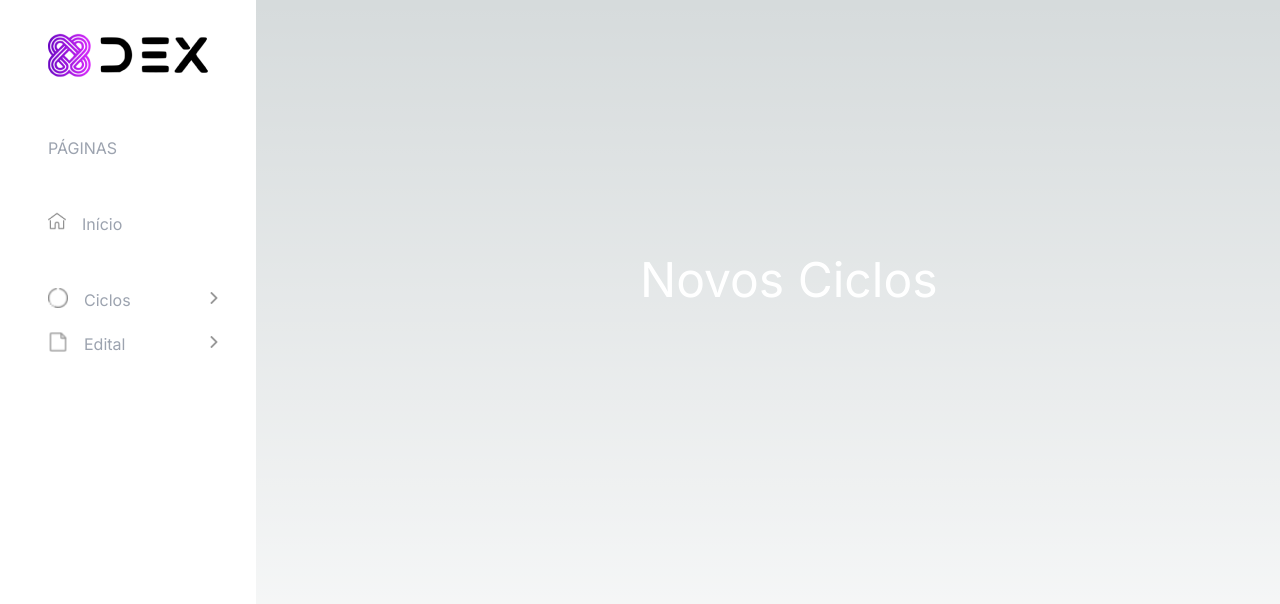
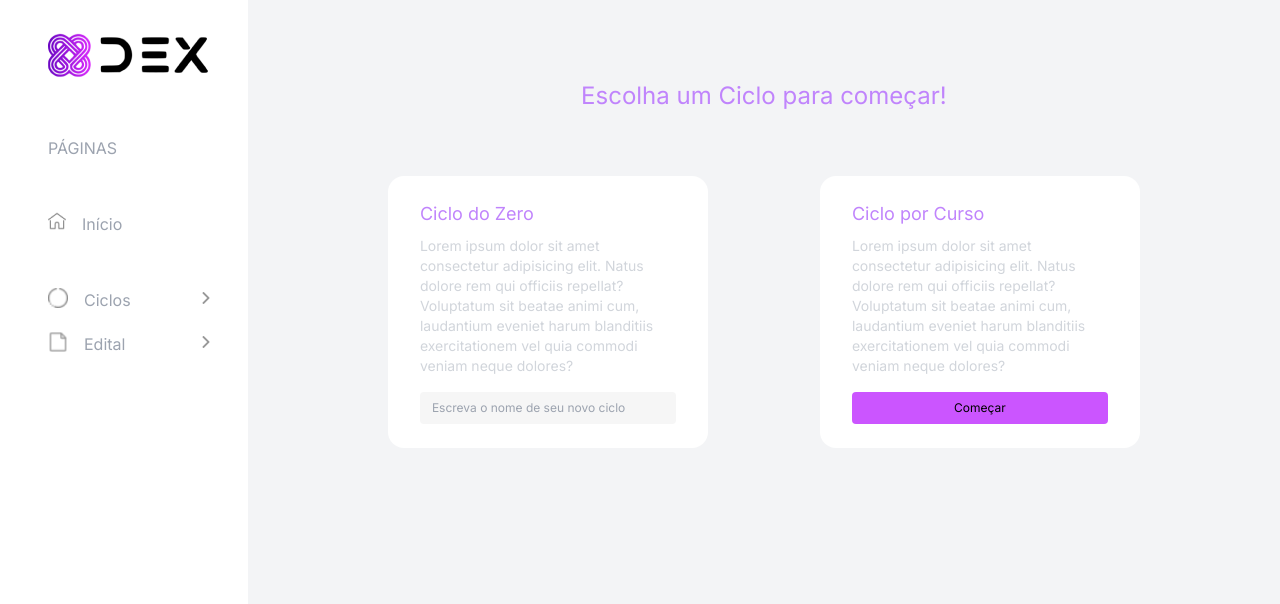
Before and after one commit to joaovmeneses/react-planner-web, a Next.js app: page /site/novos-ciclos in a window 1280 px wide. Shown: the top 604 px of the page. Built offline with nearby package versions, Linux system fonts and the light colour scheme.

Commit message:
Cria a página novos ciclos, sem suas funcionalidades

```diff
--- a/src/app/site/layout.tsx
+++ b/src/app/site/layout.tsx
@@ -4,11 +4,11 @@ export default function Layout({children}:{children: React.ReactNode;}){
     return(
         <div className="h-screen">
 
-            <div className="flex h-full">
+            <div className="flex h-full w-screen">
                 <Content/>
-                <div className="flex flex-col ">
+                <div className="flex flex-col w-10/12">
                     {/* Colocoar aqui o Header */}
-                    <div className="mt-64 ml-64 flex justify-center items-center w-full">{children}</div>
+                    <div className="h-full bg-gray-100">{children}</div>
                 </div>
             </div>
         </div>
--- a/src/app/site/novos-ciclos/page.tsx
+++ b/src/app/site/novos-ciclos/page.tsx
@@ -1,8 +1,50 @@
+"use client";
 
+import Button from "@/components/menu/Button";
+import Card from "@/components/new cicle/Card";
+import { ChangeEvent, useState } from "react";
 
+export default function NovosCiclos() {
+  const [inputValue, setInputValue] = useState("");
 
-export default function NovosCiclos(){
-    return(
-        <div className="text-5xl text-white">Novos Ciclos</div>
-    )
+  const handlerInputChange = (event: ChangeEvent<HTMLInputElement>) => {
+    setInputValue(event.target.value);
+  };
+
+  const handlerKeyDown = (event: React.KeyboardEvent<HTMLInputElement>) => {
+    if(event.key === ' ' && !inputValue.trim()){
+        event.preventDefault();
+    }
+  }
+
+  return (
+    <section className="flex flex-col text-5x mt-20 gap-16">
+      <h2 className="text-center text-purple-400 text-2xl">
+        Escolha um Ciclo para começar!
+      </h2>
+      <div className="flex justify-center gap-28">
+        <Card
+          title="Ciclo do Zero"
+          text="Lorem ipsum dolor sit amet consectetur adipisicing elit. Natus dolore rem qui officiis repellat? Voluptatum sit beatae animi cum, laudantium eveniet harum blanditiis exercitationem vel quia commodi veniam neque dolores?"
+        >
+          <input
+            className="bg-[#F6F6F6] text-xs rounded w-full text-gray-500 py-2 px-3"
+            type="text"
+            placeholder="Escreva o nome de seu novo ciclo"
+            onKeyDown={handlerKeyDown}
+            onChange={handlerInputChange}
+          />
+          {inputValue && <button className="bg-[#7367f0] text-xs rounded w-full mt-3 py-2 px-3">Começar</button>}
+        </Card>
+        <Card
+          title="Ciclo por Curso"
+          text="Lorem ipsum dolor sit amet consectetur adipisicing elit. Natus dolore rem qui officiis repellat? Voluptatum sit beatae animi cum, laudantium eveniet harum blanditiis exercitationem vel quia commodi veniam neque dolores?"
+        >
+          <button className="bg-[#CB55FF] text-center text-xs rounded w-full py-2 px-3">
+            Começar
+          </button>
+        </Card>
+      </div>
+    </section>
+  );
 }
--- /dev/null
+++ b/src/components/new cicle/Card.tsx
@@ -0,0 +1,21 @@
+import { ReactNode } from "react";
+
+interface CardProps {
+  title: string;
+  text: string;
+  children: ReactNode;
+}
+
+const Card: React.FC<CardProps> = ({ title, text, children }) => {
+  return (
+    <div className="bg-white rounded-2xl px-8 py-6 w-80">
+      <h3 className="text-lg text-purple-400">{title}</h3>
+      <div className="text-gray-300 text-sm mt-2 mb-4">
+        {text}
+      </div>
+      {children}
+    </div>
+  );
+};
+
+export default Card;
```
